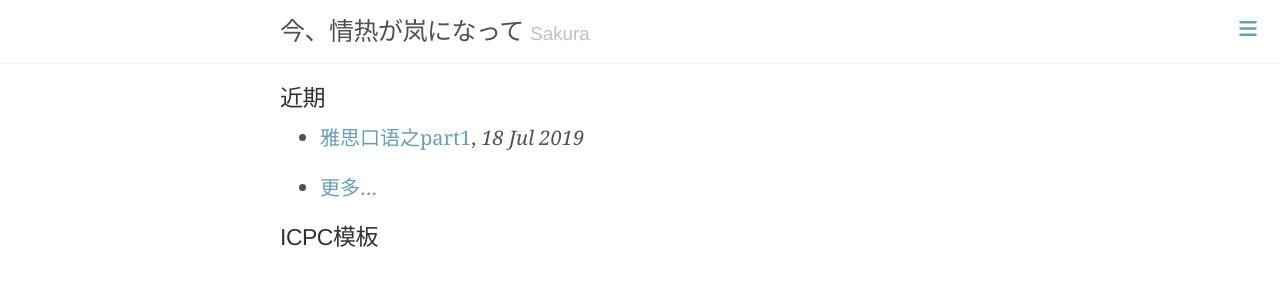
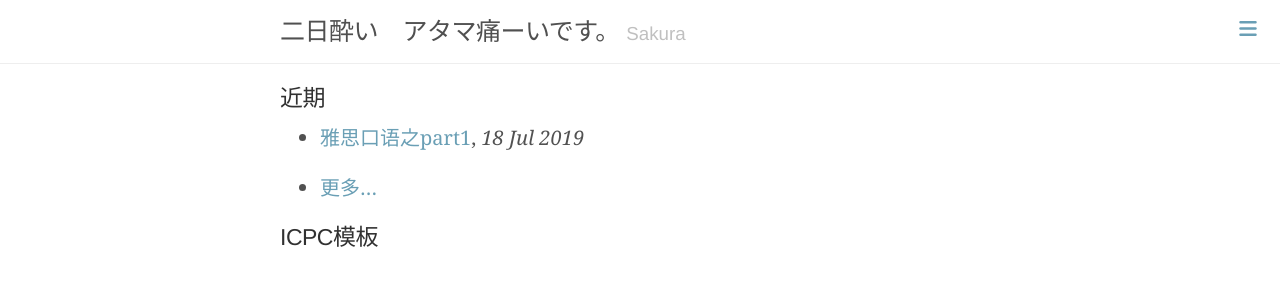
Before and after one commit to lucky9peach/SakuraVAC.github.io, a Jekyll site: the page built from index.md, in a window 1280 px wide. Shown: the top 300 px of the page. Built offline with Jekyll 4.4.1, drawn with Linux system fonts in a browser that asks for light colours; nearby versions of some CDN libraries; a script that is not in the unit is left out; comment, search, counter and statistics services are not loaded.

Commit message:
Add files via upload

```diff
--- a/index.md
+++ b/index.md
@@ -1,6 +1,6 @@
 ---
 layout: page
-title: 今、情热が岚になって
+title: 二日酔い　アタマ痛ーいです。
 showtag:
 - ICPC模板
 ---
```
